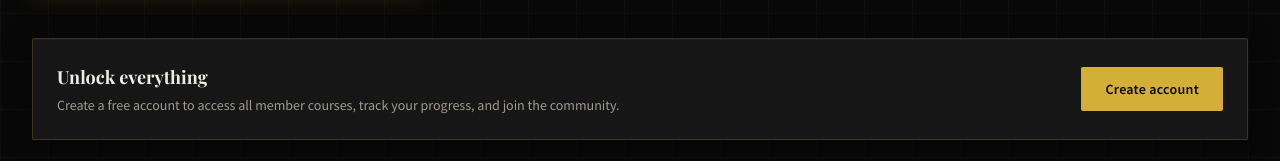
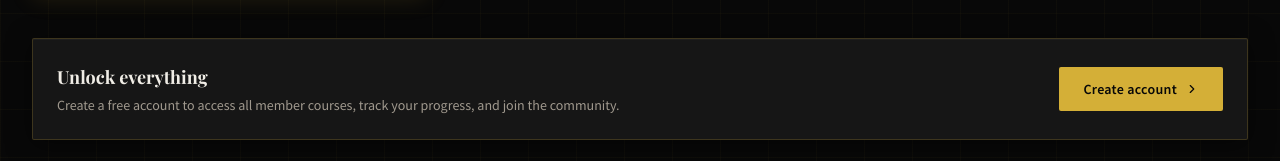
Before and after one commit to femithetechguy/learn.fttgsolutions, a Next.js app: page /courses in a window 1280 px wide. Shown: the part 1235-1396 px from the top of the page. Built offline with nearby package versions, Linux system fonts and the light colour scheme; a web font is replaced by a local one.

Commit message:
feat: wire Create Account upsell buttons to register view via ?view=register param

```diff
--- a/src/app/courses/page.tsx
+++ b/src/app/courses/page.tsx
@@ -152,8 +152,8 @@ export default function CoursesPage() {
               <h3 className="font-display font-bold text-text-primary text-lg">{upsell.title}</h3>
               <p className="font-sans text-text-secondary text-sm mt-1">{upsell.description}</p>
             </div>
-            <a href="/" className="btn-gold flex-shrink-0 text-sm">
-              {upsell.cta}
+            <a href="/?view=register" className="btn-gold flex-shrink-0 text-sm inline-flex items-center gap-2">
+              {upsell.cta} <ChevronRight size={14} />
             </a>
           </div>
         </div>
--- a/src/components/Dashboard.tsx
+++ b/src/components/Dashboard.tsx
@@ -231,9 +231,9 @@ export default function Dashboard({ user, onLogout }: DashboardProps) {
               <h3 className="font-display font-bold text-text-primary text-lg">{upsell.title}</h3>
               <p className="font-sans text-text-secondary text-sm mt-1">{upsell.description}</p>
             </div>
-            <button className="btn-gold flex-shrink-0 text-sm">
+            <a href="/?view=register" className="btn-gold flex-shrink-0 text-sm inline-flex items-center gap-2">
               {upsell.cta} <ArrowRight size={14} />
-            </button>
+            </a>
           </div>
         )}
       </div>
--- a/src/components/LoginPage.tsx
+++ b/src/components/LoginPage.tsx
@@ -1,6 +1,6 @@
 'use client'
 
-import { useState } from 'react'
+import { useState, useEffect } from 'react'
 import { Eye, EyeOff, ArrowRight } from 'lucide-react'
 import Logo from '@/components/Logo'
 import { ICON_MAP } from '@/components/FilterBar'
@@ -209,6 +209,11 @@ function PillarCards({ mobile = false }: { mobile?: boolean }) {
 
 export default function LoginPage({ onLogin, onGuest, onRegister, onForgotPassword }: LoginPageProps) {
   const [view, setView]             = useState<View>('login')
+
+  useEffect(() => {
+    const p = new URLSearchParams(window.location.search).get('view')
+    if (p === 'register' || p === 'forgot') setView(p)
+  }, [])
 
   // shared
   const [email, setEmail]           = useState('')
```
